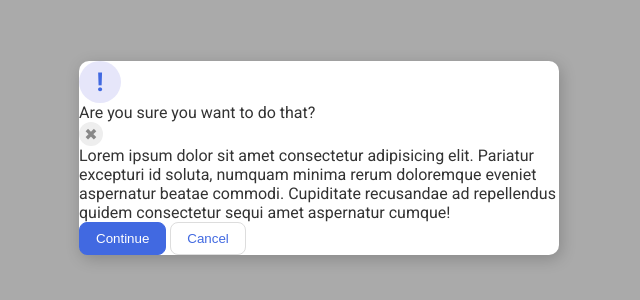
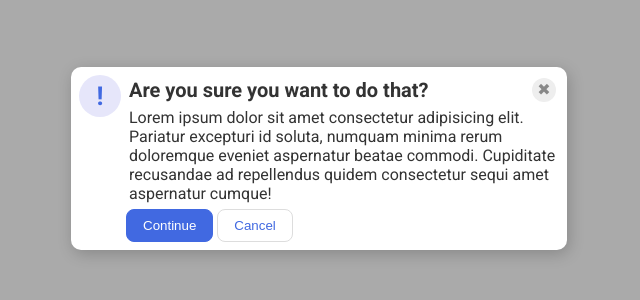
Before and after one commit to onaldwong/css-exercise, a plain HTML site: page flex/05-flex-modal/index.html in a window 1280 px wide. Shown: the part 242-542 px from the top of the page, without its empty margins (321-961 px from the left). Drawn offline with Linux system fonts and the light colour scheme.

Commit message:
Completed flex-modal 11/05/2023

```diff
--- a/flex/05-flex-modal/index.html
+++ b/flex/05-flex-modal/index.html
@@ -9,12 +9,20 @@
   </head>
   <body>
     <div class="modal">
+      <div class="leftcon">
         <div class="icon">!</div>
+      </div>
+      <div class="rightcon">
+        <div class="headerbar">
           <div class="header">Are you sure you want to do that?</div>
           <div class="close-button">✖</div>
+        </div>
+        <div class="bottomcontent">
           <div class="text">Lorem ipsum dolor sit amet consectetur adipisicing elit. Pariatur excepturi id soluta, numquam minima rerum doloremque eveniet aspernatur beatae commodi. Cupiditate recusandae ad repellendus quidem consectetur sequi amet aspernatur cumque!</div>
           <button class="continue">Continue</button>
           <button class="cancel">Cancel</button>
         </div>
+      </div>
+    </div>
   </body>
 </html>
--- a/flex/05-flex-modal/style.css
+++ b/flex/05-flex-modal/style.css
@@ -64,3 +64,32 @@ button.cancel {
   border: 1px solid #ddd;
   color: royalblue;
 }
+
+.leftcon {
+  display: flex;
+
+}
+
+.rightcon {
+  display: flex;
+  flex-direction: column;
+}
+
+.modal {
+  display: flex;
+  padding: 8px;
+  gap: 5px;
+}
+
+.headerbar {
+  display: flex;
+  justify-content: space-between;
+  font-weight: bold;
+  font-size: 20px;
+  padding: 3px;
+}
+
+.text {
+  margin: 3px;
+  margin-bottom: 6px;
+}
```
Lines whose indentation alone changed are shown as unchanged.
